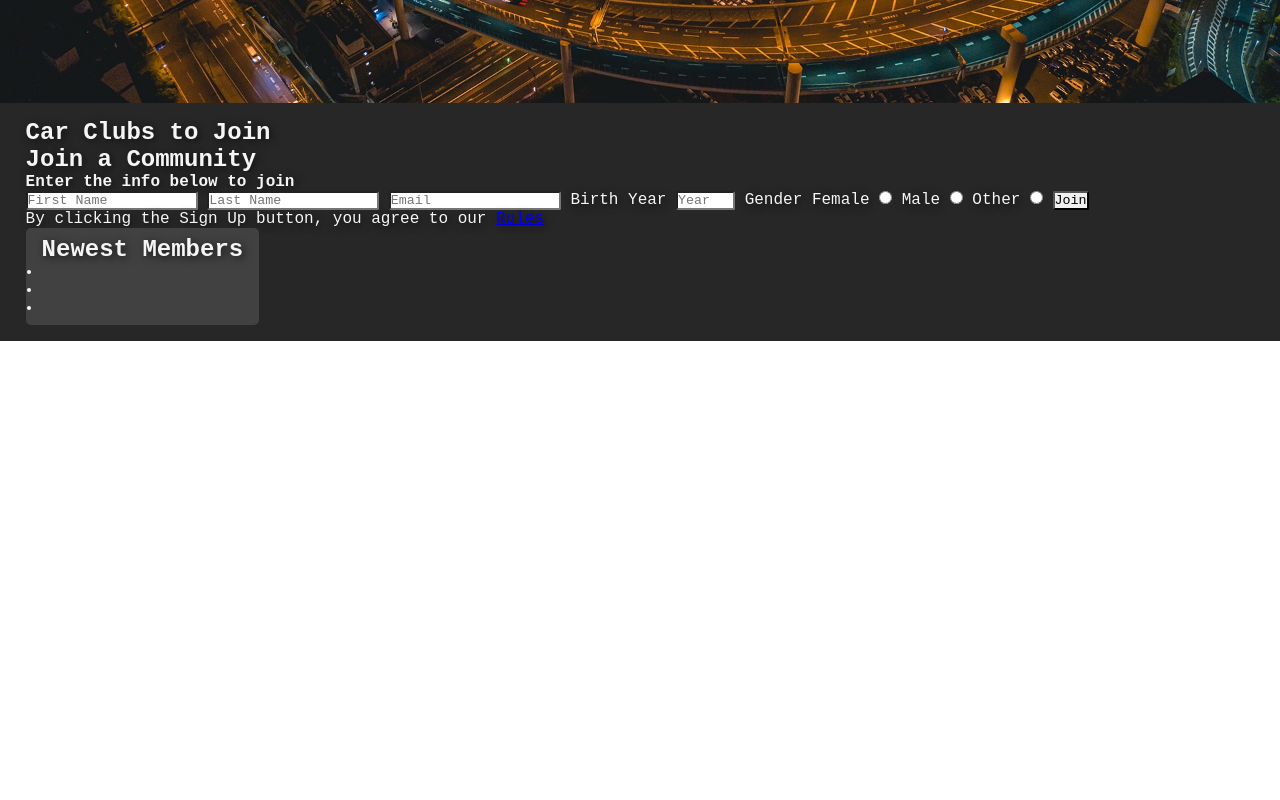
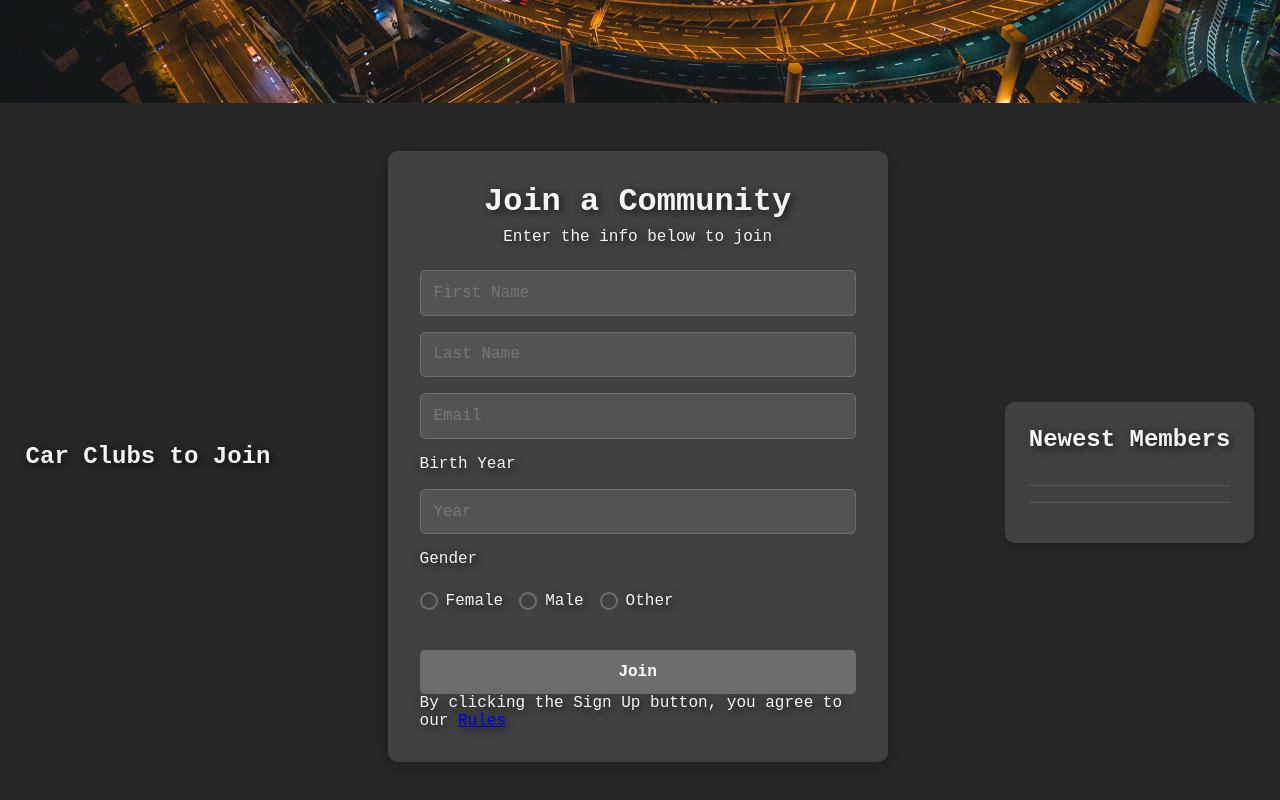
Before and after one commit to Sudoku404/WebDev101, a plain HTML site: page index.html in a window 1280 px wide. Shown: the part 624-1424 px from the top of the page. Before the commit the page ends 965 px from the top, so only its background shows below. Drawn offline with Linux system fonts and the light colour scheme; a script that the page names is missing.

Commit message:
Added a Modal and formValidation to SignUp

```diff
--- a/index.html
+++ b/index.html
@@ -50,24 +50,36 @@
                     <h1 class="title">Join a Community</h1>
                     <h4>Enter the info below to join</h4>
                     <form id="memberSignUp">
-                        <input type="text" id="fNameInput" placeholder="First Name" required>
-                        <input type="text" id="lNameInput" placeholder="Last Name" required>
-                        <input type="email" id="emailInput" placeholder="Email" required>
-                        <label for="bYearInput" >Birth Year</label>
-                        <input type="number" id="bYearInput" min="1920" max="2100" maxlength="4" placeholder="Year" required>
-                        <label for="genderInput">Gender</label>
+                        <input type="text" id="fNameInput" placeholder="First Name" >
+                        <input type="text" id="lNameInput" placeholder="Last Name" >
+                        <input type="email" id="emailInput" placeholder="Email" >
+                        <label for="bYearInput">Birth Year</label>
+                        <input type="number" id="bYearInput" min="1920" max="2100" maxlength="4" placeholder="Year" >
+
+                        <label>Gender</label>
+                        <div class="gender-options">
+                            <div class="gender-option">
+                                <input type="radio" id="female" name="genderInput" value="Female" required >
                                 <label for="female">Female</label>
-                        <input type="radio" id="female" name="genderInput" value="Female">
+                            </div>
+                            <div class="gender-option">
+                                <input type="radio" id="male" name="genderInput" value="male" required>
                                 <label for="male">Male</label>
-                        <input type="radio" id="male" name="genderInput" value="male">
+                            </div>
+                            <div class="gender-option">
+                                <input type="radio" id="other" name="genderInput" value="other" required>
                                 <label for="other">Other</label>
-                        <input type="radio" id="other" name="genderInput" value="other">
-                        <input type="submit" id="submit" name="submit" value="Join"></button>
+                            </div>
+                        </div>
+
+                        <input type="submit" id="submit" name="submit" value="Join">
                     </form>
-                    <p>By clicking the Sign Up button, you agree to our <a href="#">Rules</a></p>
+                    <p class="terms">By clicking the Sign Up button, you agree to our <a href="#">Rules</a></p>
                 </div>
+
+                <div class="top-members-box">
                     <div class="membersList">
-                    <h2> Newest Members</h2>
+                        <h2>Newest Members</h2>
                         <ul>
                             <li id="newMember1"></li>
                             <li id="newMember2"></li>
@@ -75,6 +87,16 @@
                         </ul>
                     </div>
                 </div>
-        </section>
+        <div class="modal-overlay">
+            <div class="modal-content">
+                <img src="Images/modal-image.darkMode.png"
+                        data-light-src="Images/modal-image.lightMode.png"
+                        data-dark-src="Images/modal-image.darkMode.png"
+                        alt="Thank You Image"
+                        class="modal-image">
+            <h2 class="modal-title"></h2>
+            <p class="modal-message"></p>
+            </div>
+        </div>
     </body>
 </html>
--- a/styles.css
+++ b/styles.css
@@ -5,6 +5,7 @@
     --text-color: whitesmoke;
     --backround-image: url('Images/title-image.darkMode.png');
     --backround-color: rgb(39, 39, 39);
+    --button-error: rgb(211, 63, 63);
 }
 .lightMode{
     --base-color: rgb(191, 191, 191);
@@ -13,6 +14,7 @@
     --text-color: rgb(10, 10, 10);
     --backround-image: url('Images/title-image.lightMode.png');
     --backround-color: rgb(217, 217, 217);
+    --button-error: rgb(211, 63, 63);
 }
 * {
     margin: 0;
@@ -170,13 +172,167 @@ input:focus:invalid{
     border-bottom: 2px solid red;
 }
 
-.membersList{
+
+
+.signUp {
     background-color: var(--base-color);
-    color: whitesmoke;
-    font-size: 1rem;
-    text-decoration: none;
-    padding: 0.5rem 1rem;
-    border-radius: 5px;
-    white-space: nowrap;
+    color: var(--text-color);
+    padding: 2rem;
+    border-radius: 10px;
+    box-shadow: 0 4px 15px rgba(0, 0, 0, 0.2);
+    width: 100%;
+    max-width: 500px;
+    margin: 2rem auto;
     transition: all 0.3s ease;
 }
+
+.signUp h1.title {
+    font-size: 2rem;
+    margin-bottom: 0.5rem;
+    text-align: center;
+}
+
+.signUp h4 {
+    font-size: 1rem;
+    margin-bottom: 1.5rem;
+    text-align: center;
+    font-weight: normal;
+}
+
+#memberSignUp {
+    display: flex;
+    flex-direction: column;
+    gap: 1rem;
+}
+
+#memberSignUp input[type="text"],
+#memberSignUp input[type="email"],
+#memberSignUp input[type="number"],
+#memberSignUp input[type="submit"] {
+    padding: 0.8rem;
+    border: 1px solid var(--button);
+    border-radius: 5px;
+    background-color: rgba(255, 255, 255, 0.1);
+    color: var(--text-color);
+    font-size: 1rem;
+    transition: all 0.3s ease;
+}
+
+#memberSignUp input[type="submit"] {
+    background-color: var(--button);
+    color: white;
+    cursor: pointer;
+    font-weight: bold;
+    margin-top: 1rem;
+    border: none;
+}
+
+#memberSignUp input[type="submit"]:hover {
+    background-color: var(--button-hover);
+    transform: translateY(-2px);
+}
+#memberSignUp input.error{
+    border-style: solid;
+    border-width: 2px;
+    border: 2px solid;
+    border-color: var(--button-error);
+
+    /* Set border-color and background */
+}
+
+/* Gender radio buttons styling */
+.gender-options {
+    display: flex;
+    gap: 1rem;
+    margin: 0.5rem 0;
+}
+
+.gender-option {
+    display: flex;
+    align-items: center;
+    gap: 0.5rem;
+}
+
+#memberSignUp input[type="radio"] {
+    appearance: none;
+    width: 18px;
+    height: 18px;
+    border: 2px solid var(--button);
+    border-radius: 50%;
+    transition: all 0.2s ease;
+    cursor: pointer;
+}
+
+#memberSignUp input[type="radio"]:checked {
+    background-color: var(--button);
+    border-color: var(--button-hover);
+}
+
+
+/* Members list styling */
+.membersList {
+    background-color: var(--base-color);
+    padding: 1.5rem;
+    border-radius: 10px;
+    margin-top: 2rem;
+    box-shadow: 0 4px 10px rgba(0, 0, 0, 0.1);
+}
+
+.membersList h2 {
+    font-size: 1.5rem;
+    margin-bottom: 1rem;
+    text-align: center;
+}
+
+.membersList ul {
+    list-style: none;
+    padding: 0;
+}
+
+.membersList li {
+    padding: 0.5rem 0;
+    border-bottom: 1px solid rgba(255, 255, 255, 0.1);
+    transition: all 0.3s ease;
+}
+
+.membersList li:last-child {
+    border-bottom: none;
+}
+
+.modal-overlay {
+    position: fixed;
+    top: 0;
+    left: 0;
+    right: 0;
+    bottom: 0;
+    background-color: rgba(0,0,0,0.7);
+    display: flex;
+    justify-content: center;
+    align-items: center;
+    z-index: 1000;
+    opacity: 0;
+    visibility: hidden;
+    transition: all 0.3s ease;
+  }
+
+  .modal-overlay.active {
+    opacity: 1;
+    visibility: visible;
+  }
+
+  .modal-content {
+    background-color: var(--button);
+    color: var(--text-color);
+    padding: 2rem;
+    border-radius: 8px;
+    text-align: center;
+    max-width: 400px;
+    position: relative;
+    box-shadow: 0 4px 20px rgba(0,0,0,0.3);
+  }
+
+  .modal-image {
+    max-height: 150px;
+    margin: 0 auto 1rem;
+    filter: drop-shadow(0 2px 4px rgba(0,0,0,0.3));
+  }
```
Also changed, not shown: scripts.js (+57 -14 lines). Lines whose indentation alone changed are shown as unchanged.
